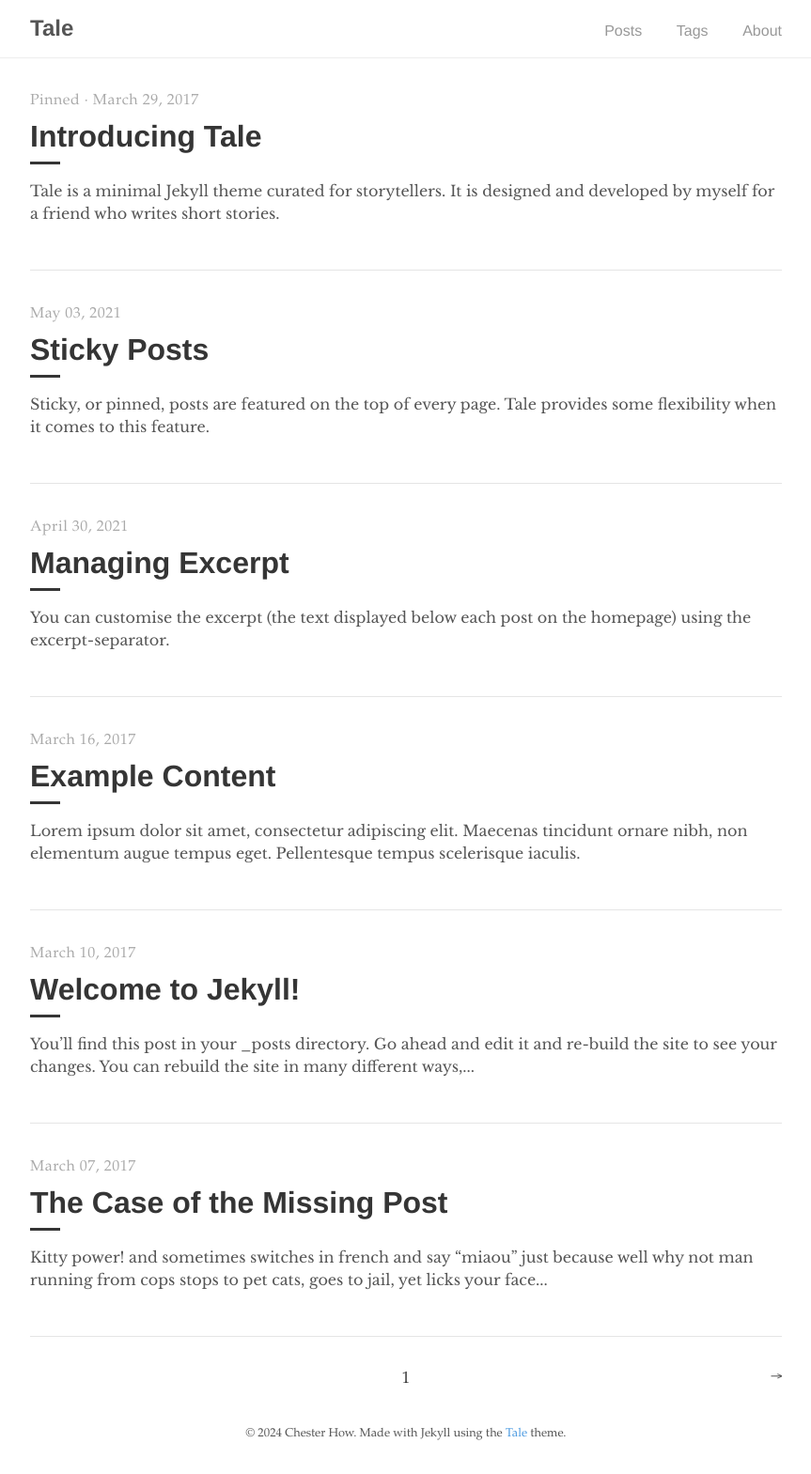
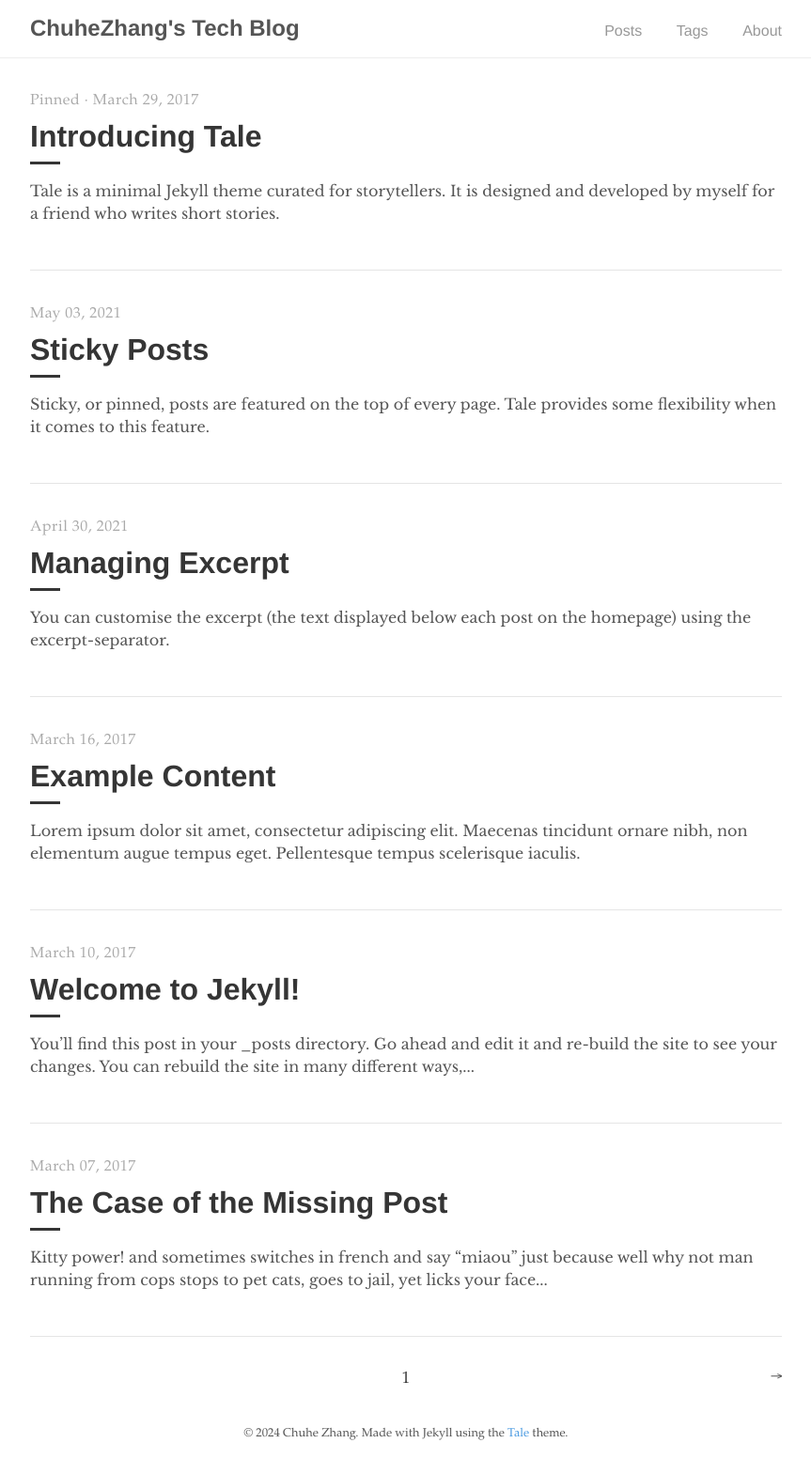
Before and after one commit to ChuheZhang/ChuheZhang.github.io, a Jekyll site: the page built from index.html, in a window 1280 px wide. Shown: the whole page at 94% size, without its empty margins (208-1071 px from the left). Built offline with Jekyll 4.4.1, drawn with Linux system fonts in a browser that asks for light colours; the list of posts is cut into pages by our own code.

Commit message:
Update _config.yml

```diff
--- a/_config.yml
+++ b/_config.yml
@@ -1,17 +1,17 @@
 # Site settings
-title:          Tale
-description:    "Minimal Jekyll theme for storytellers"
-baseurl:        "/tale"
-url:            "https://chesterhow.github.io"
+title:          "ChuheZhang's Tech Blog"
+description:    "A personal blog about technology and programming."
+baseurl:        ""
+url:            "https://ChuheZhang.github.io"
 
 # Google Analytics
-google_analytics: UA—XXXXXXXX-X
+# google_analytics: UA-XXXXXXXX-X
 
 # Author
 author:
-  name:         Chester How
-  url:          https://chester.how
-  email:        chesterhow@gmail.com
+  name:         "Chuhe Zhang"
+  url:          https://www.yourwebsite.com
+  # email:        your-email@example.com
 
 # Build settings
 markdown:       kramdown
@@ -28,14 +28,13 @@ plugins:
   - jekyll-feed
   - jekyll-paginate
   - jekyll-seo-tag
-  # - jemoji #Uncomment this to allow emoji in your post
+  # - jemoji # Uncomment this to allow emoji in your posts
 
 # Permalinks
 permalink:      /:year-:month-:day/:title
 paginate:       5
-
 # Excludes
 exclude: [ Gemfile, Gemfile.lock, tale.gemspec ]
 
-# Disqus (Set to your disqus id)
-disqus:         jekyll-tale
+# Disqus (Set to your Disqus ID)
+# disqus:         jekyll-tale
```
